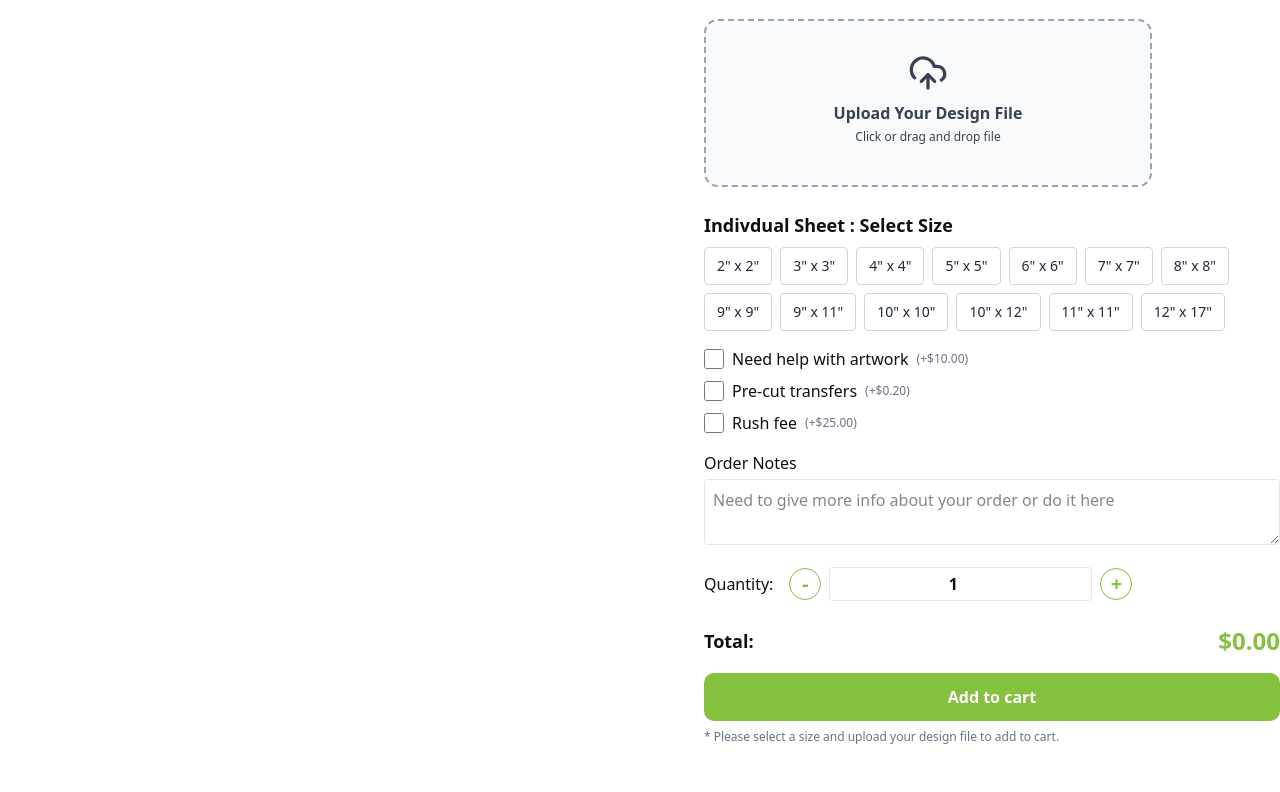
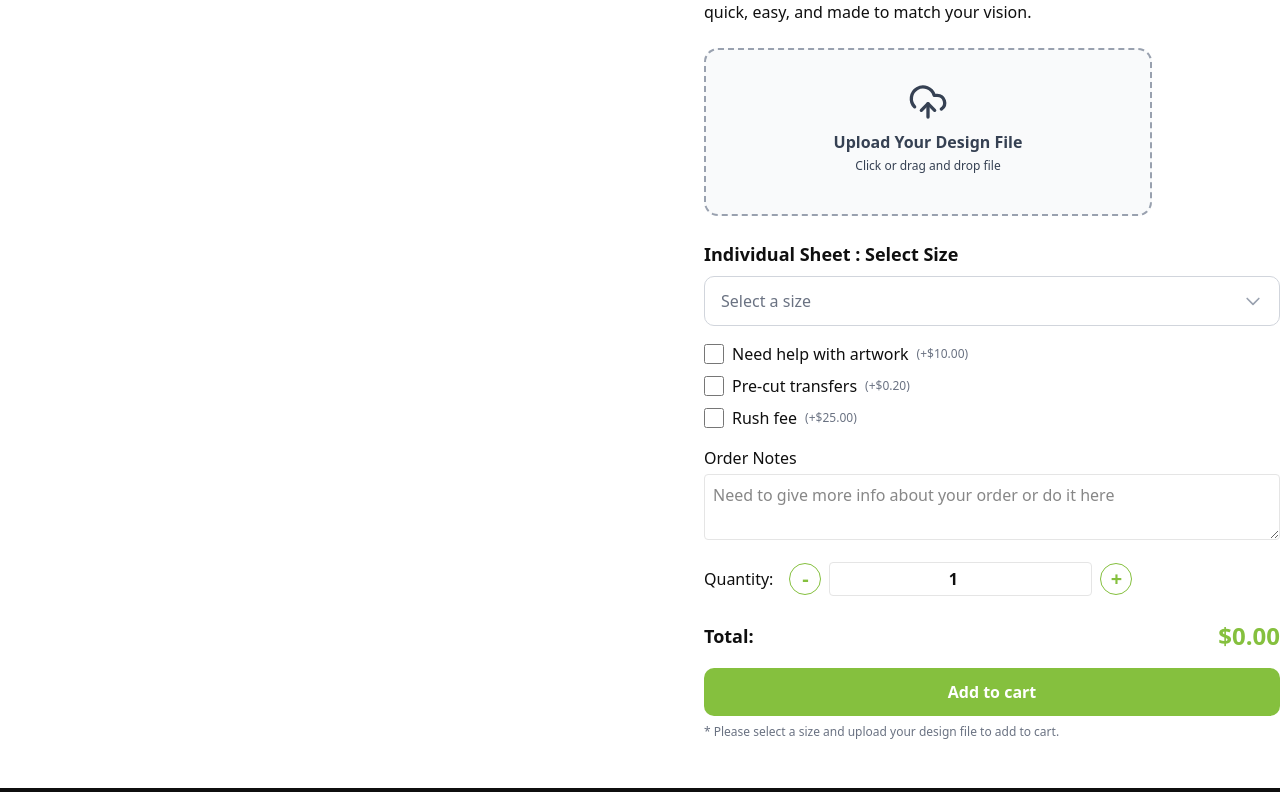
Before and after one commit to UsmanGhafoor42/jamie, a Next.js app: page /individual-sheet-builder in a window 1280 px wide. Shown: the part 897-1689 px from the top of the page. Built offline with nearby package versions, Linux system fonts and the light colour scheme.

Commit message:
feat: implement size selection dropdown for gang sheet, individual sheet, and UV sticker pages to enhance user experience

```diff
--- a/app/(root)/gang-sheet-builder/page.tsx
+++ b/app/(root)/gang-sheet-builder/page.tsx
@@ -1,6 +1,12 @@
 "use client";
 
-import React, { useState, DragEvent, ChangeEvent } from "react";
+import React, {
+  useState,
+  DragEvent,
+  ChangeEvent,
+  useRef,
+  useEffect,
+} from "react";
 import { UploadCloud } from "lucide-react";
 import Image from "next/image";
 
@@ -27,6 +33,22 @@ const Page = () => {
   const [selectedOptions, setSelectedOptions] = useState<string[]>([]);
   const [orderNotes, setOrderNotes] = useState("");
   const [quantity, setQuantity] = useState(1);
+  const [isSizeDropdownOpen, setIsSizeDropdownOpen] = useState(false);
+  const dropdownRef = useRef<HTMLDivElement>(null);
+
+  // Close dropdown on outside click
+  useEffect(() => {
+    function handleClickOutside(event: MouseEvent) {
+      if (
+        dropdownRef.current &&
+        !dropdownRef.current.contains(event.target as Node)
+      ) {
+        setIsSizeDropdownOpen(false);
+      }
+    }
+    document.addEventListener("mousedown", handleClickOutside);
+    return () => document.removeEventListener("mousedown", handleClickOutside);
+  }, []);
 
   // Handle file upload (drag or select)
   const handleFileChange = (e: ChangeEvent<HTMLInputElement>) => {
@@ -222,21 +244,63 @@ const Page = () => {
           <h2 className="text-lg font-semibold mt-6 mb-2">
             Gang Sheet : Select Size
           </h2>
-          <div className="flex flex-wrap gap-2 mb-4">
+          <div className="relative mb-4" ref={dropdownRef}>
+            <button
+              type="button"
+              onClick={() => setIsSizeDropdownOpen(!isSizeDropdownOpen)}
+              className="w-full flex items-center justify-between px-4 py-3 border border-gray-300 rounded-lg bg-white text-left hover:border-[var(--green)] focus:outline-none focus:ring-2 focus:ring-[var(--green)] focus:border-transparent"
+            >
+              <span
+                className={selectedSize ? "text-gray-900" : "text-gray-500"}
+              >
+                {selectedSize
+                  ? GANG_SHEET_SIZES.find((s) => s.value === selectedSize)
+                      ?.label
+                  : "Select a size"}
+              </span>
+              <svg
+                className={`w-5 h-5 text-gray-400 transition-transform ${
+                  isSizeDropdownOpen ? "rotate-180" : ""
+                }`}
+                fill="none"
+                stroke="currentColor"
+                viewBox="0 0 24 24"
+              >
+                <path
+                  strokeLinecap="round"
+                  strokeLinejoin="round"
+                  strokeWidth={2}
+                  d="M19 9l-7 7-7-7"
+                />
+              </svg>
+            </button>
+
+            {isSizeDropdownOpen && (
+              <div className="absolute z-10 w-full mt-1 bg-white border border-gray-300 rounded-lg shadow-lg max-h-60 overflow-y-auto">
                 {GANG_SHEET_SIZES.map((size) => (
                   <button
                     key={size.value}
                     type="button"
-                className={`px-3 py-2 rounded border text-sm font-medium transition-all ${
+                    className={`w-full px-4 py-3 text-left hover:bg-gray-50 transition-colors ${
                       selectedSize === size.value
-                    ? "bg-[var(--green)] text-white border-[var(--green)]"
-                    : "bg-white border-gray-300 text-gray-800 hover:bg-gray-100"
-                }`}
-                onClick={() => handleSizeSelect(size.value)}
+                        ? "bg-[var(--green)] text-white"
+                        : "text-gray-900"
+                    } ${selectedSize === size.value ? "font-semibold" : ""}`}
+                    onClick={() => {
+                      handleSizeSelect(size.value);
+                      setIsSizeDropdownOpen(false);
+                    }}
                   >
-                {size.label}
+                    <div className="flex justify-between items-center">
+                      <span>{size.label}</span>
+                      <span className="text-sm opacity-75">
+                        ${size.price.toFixed(2)}
+                      </span>
+                    </div>
                   </button>
                 ))}
+              </div>
+            )}
           </div>
           <div className="flex flex-col gap-2 mb-4">
             {OPTIONS.map((opt) => (
--- a/app/(root)/individual-sheet-builder/page.tsx
+++ b/app/(root)/individual-sheet-builder/page.tsx
@@ -1,6 +1,12 @@
 "use client";
 
-import React, { useState, DragEvent, ChangeEvent } from "react";
+import React, {
+  useState,
+  DragEvent,
+  ChangeEvent,
+  useRef,
+  useEffect,
+} from "react";
 import { UploadCloud } from "lucide-react";
 import Image from "next/image";
 
@@ -33,6 +39,22 @@ const Page = () => {
   const [selectedOptions, setSelectedOptions] = useState<string[]>([]);
   const [orderNotes, setOrderNotes] = useState("");
   const [quantity, setQuantity] = useState(1);
+  const [isSizeDropdownOpen, setIsSizeDropdownOpen] = useState(false);
+  const dropdownRef = useRef<HTMLDivElement>(null);
+
+  // Close dropdown on outside click
+  useEffect(() => {
+    function handleClickOutside(event: MouseEvent) {
+      if (
+        dropdownRef.current &&
+        !dropdownRef.current.contains(event.target as Node)
+      ) {
+        setIsSizeDropdownOpen(false);
+      }
+    }
+    document.addEventListener("mousedown", handleClickOutside);
+    return () => document.removeEventListener("mousedown", handleClickOutside);
+  }, []);
 
   // Handle file upload (drag or select)
   const handleFileChange = (e: ChangeEvent<HTMLInputElement>) => {
@@ -219,23 +241,65 @@ const Page = () => {
           </div>
 
           <h2 className="text-lg font-semibold mt-6 mb-2">
-            Indivdual Sheet : Select Size
+            Individual Sheet : Select Size
           </h2>
-          <div className="flex flex-wrap gap-2 mb-4">
+          <div className="relative mb-4" ref={dropdownRef}>
+            <button
+              type="button"
+              onClick={() => setIsSizeDropdownOpen(!isSizeDropdownOpen)}
+              className="w-full flex items-center justify-between px-4 py-3 border border-gray-300 rounded-lg bg-white text-left hover:border-[var(--green)] focus:outline-none focus:ring-2 focus:ring-[var(--green)] focus:border-transparent"
+            >
+              <span
+                className={selectedSize ? "text-gray-900" : "text-gray-500"}
+              >
+                {selectedSize
+                  ? GANG_SHEET_SIZES.find((s) => s.value === selectedSize)
+                      ?.label
+                  : "Select a size"}
+              </span>
+              <svg
+                className={`w-5 h-5 text-gray-400 transition-transform ${
+                  isSizeDropdownOpen ? "rotate-180" : ""
+                }`}
+                fill="none"
+                stroke="currentColor"
+                viewBox="0 0 24 24"
+              >
+                <path
+                  strokeLinecap="round"
+                  strokeLinejoin="round"
+                  strokeWidth={2}
+                  d="M19 9l-7 7-7-7"
+                />
+              </svg>
+            </button>
+
+            {isSizeDropdownOpen && (
+              <div className="absolute z-10 w-full mt-1 bg-white border border-gray-300 rounded-lg shadow-lg max-h-60 overflow-y-auto">
                 {GANG_SHEET_SIZES.map((size) => (
                   <button
                     key={size.value}
                     type="button"
-                className={`px-3 py-2 rounded border text-sm font-medium transition-all ${
+                    className={`w-full px-4 py-3 text-left hover:bg-gray-50 transition-colors ${
                       selectedSize === size.value
-                    ? "bg-[var(--green)] text-white border-[var(--green)]"
-                    : "bg-white border-gray-300 text-gray-800 hover:bg-gray-100"
-                }`}
-                onClick={() => handleSizeSelect(size.value)}
+                        ? "bg-[var(--green)] text-white"
+                        : "text-gray-900"
+                    } ${selectedSize === size.value ? "font-semibold" : ""}`}
+                    onClick={() => {
+                      handleSizeSelect(size.value);
+                      setIsSizeDropdownOpen(false);
+                    }}
                   >
-                {size.label}
+                    <div className="flex justify-between items-center">
+                      <span>{size.label}</span>
+                      <span className="text-sm opacity-75">
+                        ${size.price.toFixed(2)}
+                      </span>
+                    </div>
                   </button>
                 ))}
+              </div>
+            )}
           </div>
           <div className="flex flex-col gap-2 mb-4">
             {OPTIONS.map((opt) => (
--- a/app/(root)/uv-stickers/page.tsx
+++ b/app/(root)/uv-stickers/page.tsx
@@ -1,6 +1,12 @@
 "use client";
 
-import React, { useState, DragEvent, ChangeEvent } from "react";
+import React, {
+  useState,
+  DragEvent,
+  ChangeEvent,
+  useRef,
+  useEffect,
+} from "react";
 import { UploadCloud } from "lucide-react";
 import Image from "next/image";
 
@@ -30,6 +36,22 @@ const Page = () => {
   const [selectedOptions, setSelectedOptions] = useState<string[]>([]);
   const [orderNotes, setOrderNotes] = useState("");
   const [quantity, setQuantity] = useState(1);
+  const [isSizeDropdownOpen, setIsSizeDropdownOpen] = useState(false);
+  const dropdownRef = useRef<HTMLDivElement>(null);
+
+  // Close dropdown on outside click
+  useEffect(() => {
+    function handleClickOutside(event: MouseEvent) {
+      if (
+        dropdownRef.current &&
+        !dropdownRef.current.contains(event.target as Node)
+      ) {
+        setIsSizeDropdownOpen(false);
+      }
+    }
+    document.addEventListener("mousedown", handleClickOutside);
+    return () => document.removeEventListener("mousedown", handleClickOutside);
+  }, []);
 
   // Handle file upload (drag or select)
   const handleFileChange = (e: ChangeEvent<HTMLInputElement>) => {
@@ -208,21 +230,63 @@ const Page = () => {
           <h2 className="text-lg font-semibold mt-6 mb-2">
             UV Sticker : Select Size
           </h2>
-          <div className="flex flex-wrap gap-2 mb-4">
+          <div className="relative mb-4" ref={dropdownRef}>
+            <button
+              type="button"
+              onClick={() => setIsSizeDropdownOpen(!isSizeDropdownOpen)}
+              className="w-full flex items-center justify-between px-4 py-3 border border-gray-300 rounded-lg bg-white text-left hover:border-[var(--green)] focus:outline-none focus:ring-2 focus:ring-[var(--green)] focus:border-transparent"
+            >
+              <span
+                className={selectedSize ? "text-gray-900" : "text-gray-500"}
+              >
+                {selectedSize
+                  ? UV_STICKER_SIZES.find((s) => s.value === selectedSize)
+                      ?.label
+                  : "Select a size"}
+              </span>
+              <svg
+                className={`w-5 h-5 text-gray-400 transition-transform ${
+                  isSizeDropdownOpen ? "rotate-180" : ""
+                }`}
+                fill="none"
+                stroke="currentColor"
+                viewBox="0 0 24 24"
+              >
+                <path
+                  strokeLinecap="round"
+                  strokeLinejoin="round"
+                  strokeWidth={2}
+                  d="M19 9l-7 7-7-7"
+                />
+              </svg>
+            </button>
+
+            {isSizeDropdownOpen && (
+              <div className="absolute z-10 w-full mt-1 bg-white border border-gray-300 rounded-lg shadow-lg max-h-60 overflow-y-auto">
                 {UV_STICKER_SIZES.map((size) => (
                   <button
                     key={size.value}
                     type="button"
-                className={`px-3 py-2 rounded border text-sm font-medium transition-all ${
+                    className={`w-full px-4 py-3 text-left hover:bg-gray-50 transition-colors ${
                       selectedSize === size.value
-                    ? "bg-[var(--green)] text-white border-[var(--green)]"
-                    : "bg-white border-gray-300 text-gray-800 hover:bg-gray-100"
-                }`}
-                onClick={() => handleSizeSelect(size.value)}
+                        ? "bg-[var(--green)] text-white"
+                        : "text-gray-900"
+                    } ${selectedSize === size.value ? "font-semibold" : ""}`}
+                    onClick={() => {
+                      handleSizeSelect(size.value);
+                      setIsSizeDropdownOpen(false);
+                    }}
                   >
-                {size.label}
+                    <div className="flex justify-between items-center">
+                      <span>{size.label}</span>
+                      <span className="text-sm opacity-75">
+                        ${size.price.toFixed(2)}
+                      </span>
+                    </div>
                   </button>
                 ))}
+              </div>
+            )}
           </div>
           <div className="flex flex-col gap-2 mb-4">
             {OPTIONS.map((opt) => (
--- a/components/custom/CustomButton.tsx
+++ b/components/custom/CustomButton.tsx
@@ -7,7 +7,7 @@ interface CustomButtonProps {
 const CustomButton = ({ title, onClick, className }: CustomButtonProps) => {
   return (
     <button
-      className={` "text-base px-4 py-2 bg-[var(--green)] rounded-md text-white font-poppins" ${className}`}
+      className={` "text-base px-4 py-2 bg-[var(--green)] rounded-md text-white font-poppins cursor-pointer" ${className}`}
       onClick={onClick}
     >
       {title}
--- a/components/shared/Header.tsx
+++ b/components/shared/Header.tsx
@@ -55,7 +55,7 @@ const Header = () => {
           </Link>
           {/* Desktop Nav */}
           <div className="hidden lg:flex flex-col gap-4 mt-5">
-            <div className="hidden lg:flex items-center gap-20">
+            <div className="hidden lg:flex items-center gap-16">
               {navLinks.map((link) =>
                 link.subLinks ? (
                   <div
```
Also changed, not shown: constants/index.ts (+18 -18 lines). Lines whose indentation alone changed are shown as unchanged.
